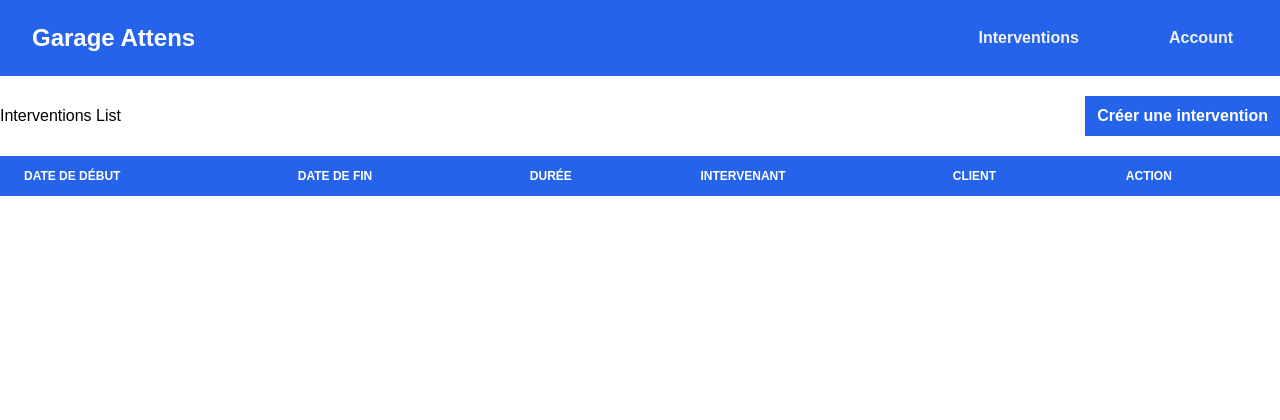
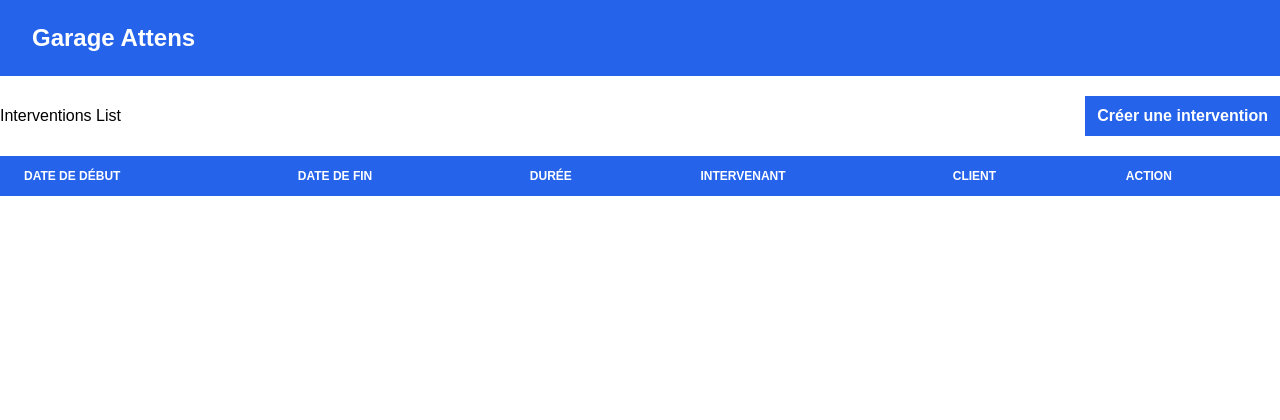
Before and after one commit to maskyme/eval-php, a PHP site: page /interventions.php in a window 1280 px wide. Shown: the top 420 px of the page. Run offline with PHP 8.4, Linux system fonts and the light colour scheme; the visitor is signed in with stand-in values (Sample User, id 1); data that the repository does not hold is empty; some libraries are stand-ins or nearby versions.

Commit message:
client only account

```diff
--- a/header.php
+++ b/header.php
@@ -24,10 +24,12 @@
                     echo '<li><a href="./list_employe.php" class="text-sm sm:text-xl font-bold hover:opacity-90">Employés</a></li>';
                     echo '<li><a href="./list_client.php" class="text-sm sm:text-xl font-bold hover:opacity-90">Clients</a></li>';
                 }
+                if ($role == 1 or $role == 2) {
+                    echo '<li><a href="./list_intervention.php" class="text-sm sm:text-xl font-bold hover:opacity-90">Interventions</a></li>';
+                    echo '<li><a href="./account.php" class="text-sm sm:text-xl font-bold hover:opacity-90">Account</a></li>';
+                }
 
                 ?>
-                <li><a href="./list_intervention.php" class="text-sm sm:text-xl font-bold hover:opacity-90">Interventions</a></li>
-                <li><a href="./account.php" class="text-sm sm:text-xl font-bold hover:opacity-90">Account</a></li>
             </ul>
         </nav>
     </div>
--- a/list_client.php
+++ b/list_client.php
@@ -84,7 +84,7 @@
     ?>
     <main class='px-40 pt-10'>
 
-        <h2 class='text-2xl font-bold pb-4'>Liste des employé</h2>
+        <h2 class='text-2xl font-bold pb-4'>Liste des clients</h2>
         <table class='min-w-full table-auto bg-white rounded-xl shadow-md overflow-hidden text-sm text-center'>
             <thead class="bg-blue-600 text-white uppercase text-xs tracking-wide">
                 <tr class='bg-blue-600 text-white'>
--- a/list_employe.php
+++ b/list_employe.php
@@ -81,7 +81,7 @@
     ?>
     <main class='px-40 pt-10'>
 
-        <h2 class='text-2xl font-bold pb-4'>Liste des employé</h2>
+        <h2 class='text-2xl font-bold pb-4'>Liste des employés</h2>
         <table class='min-w-full table-auto bg-white rounded-xl shadow-md overflow-hidden text-sm text-center'>
             <thead class="bg-blue-600 text-white uppercase text-xs tracking-wide">
                 <tr class='bg-blue-600 text-white'>
--- a/model/sign-up.php
+++ b/model/sign-up.php
@@ -61,6 +61,6 @@
     ];
 
     // Redirection après inscription
-    header('Location: ../list_intervention.php');
+    header('Location: ../account.php');
     exit;
 }
```
Also changed, not shown: model/sign-in.php (+4 -4 lines).
